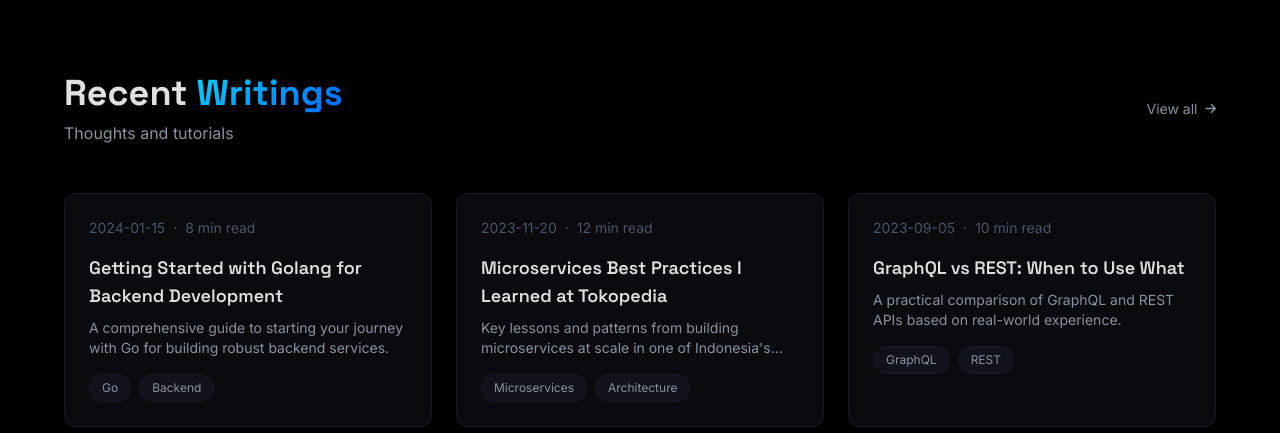
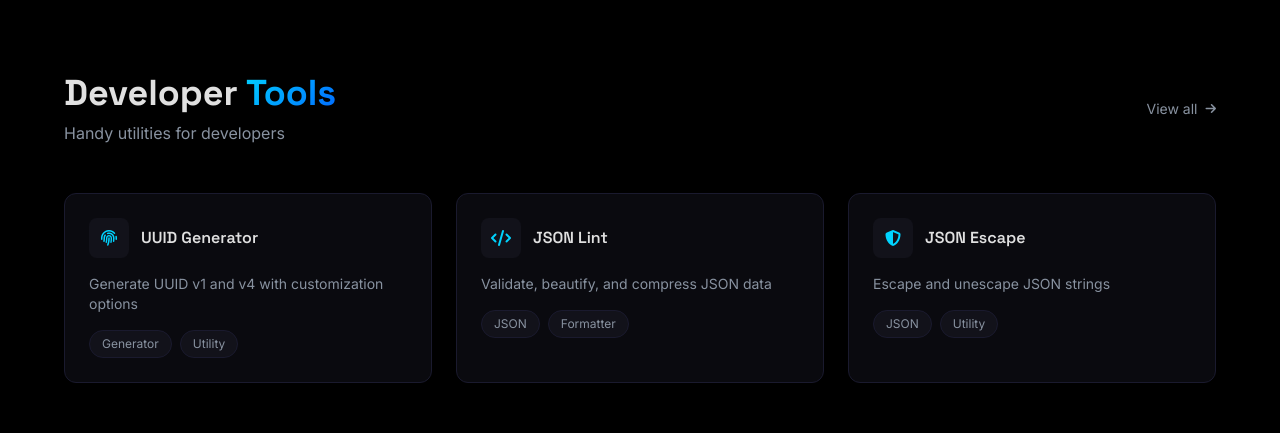
Before and after one commit to aliirsyaadn/website, a SvelteKit app: page / in a window 1280 px wide. Shown: the part 1345-1778 px from the top of the page. Built offline with nearby package versions, Linux system fonts and the light colour scheme.

Commit message:
feat: enhance modern background graphics, add tools preview, and polish about page

```diff
--- a/src/app.css
+++ b/src/app.css
@@ -182,6 +182,27 @@ h6 {
     100% {
         background-position: 0% 100%;
     }
+}
+
+/* Fun Mode floating blobs */
+.blob-shape {
+    position: absolute;
+    border-radius: 50%;
+    filter: blur(40px);
+    z-index: -1;
+    opacity: 0.8;
+    animation: float-blob 20s infinite alternate ease-in-out;
+}
+
+.blob-1 { background: var(--accent); width: 600px; height: 600px; top: -10%; left: -10%; animation-delay: 0s; }
+.blob-2 { background: var(--gradient-mid); width: 700px; height: 700px; bottom: -20%; right: -10%; animation-delay: -5s; }
+.blob-3 { background: var(--gradient-end); width: 500px; height: 500px; top: 30%; left: 50%; transform: translateX(-50%); animation-delay: -10s; }
+
+@keyframes float-blob {
+    0% { transform: translate(0, 0) scale(1) rotate(0deg); }
+    33% { transform: translate(50px, -50px) scale(1.05) rotate(5deg); }
+    66% { transform: translate(-30px, 40px) scale(0.95) rotate(-5deg); }
+    100% { transform: translate(0, 0) scale(1) rotate(0deg); }
 }
 
 /* Noise texture overlay */
--- a/src/components/tools/ToolInput.svelte
+++ b/src/components/tools/ToolInput.svelte
@@ -13,9 +13,10 @@
 
 <div class="tool-input-wrapper">
     {#if label}
-        <label class="tool-label">{label}</label>
+        <label for="tool-input-{value}" class="tool-label">{label}</label>
     {/if}
     <input
+        id="tool-input-{value}"
         {type}
         bind:value
         {placeholder}
--- a/src/components/tools/ToolSelect.svelte
+++ b/src/components/tools/ToolSelect.svelte
@@ -4,10 +4,10 @@
 
 <div class="tool-select-wrapper">
     {#if label}
-        <label class="tool-label">{label}</label>
+        <label for="tool-select-{value}" class="tool-label">{label}</label>
     {/if}
     <div class="select-container">
-        <select bind:value {disabled} class="tool-select">
+        <select id="tool-select-{value}" bind:value {disabled} class="tool-select">
             {#each options as option}
                 <option value={option.value}>{option.label}</option>
             {/each}
--- a/src/components/tools/ToolTextarea.svelte
+++ b/src/components/tools/ToolTextarea.svelte
@@ -12,9 +12,10 @@
 
 <div class="tool-textarea-wrapper">
     {#if label}
-        <label class="tool-label">{label}</label>
+        <label for="tool-textarea-{value}" class="tool-label">{label}</label>
     {/if}
     <textarea
+        id="tool-textarea-{value}"
         bind:value
         {placeholder}
         {rows}
--- a/src/routes/+layout.svelte
+++ b/src/routes/+layout.svelte
@@ -32,22 +32,21 @@
 
     <!-- Dynamic Backgrounds -->
     {#if themeState.value === "serious"}
-        <!-- Serious Mode: Subtle Glowing Grid -->
-        <div
-            class="fixed inset-0 bg-serious-grid pointer-events-none opacity-40"
-        ></div>
-        <div
-            class="glow-orb fixed top-0 left-0 w-[500px] h-[500px] bg-emerald-500/20 rounded-full blur-[100px] pointer-events-none -translate-x-1/2 -translate-y-1/2 animate-glow-pulse"
-        ></div>
-        <div
-            class="glow-orb fixed bottom-0 right-0 w-[600px] h-[600px] bg-blue-500/10 rounded-full blur-[120px] pointer-events-none translate-x-1/3 translate-y-1/3 animate-glow-pulse opacity-70"
-            style="animation-delay: 2s;"
-        ></div>
+        <!-- Serious Mode -->
+        <div class="fixed inset-0 bg-serious-grid pointer-events-none opacity-30"></div>
+        <div class="fixed inset-0 bg-noise pointer-events-none opacity-[0.03] mix-blend-overlay"></div>
+        <div class="glow-orb fixed top-[-10%] left-[-10%] w-[600px] h-[600px] rounded-full blur-[120px] pointer-events-none opacity-20" style="background: var(--accent);"></div>
+        <div class="glow-orb fixed bottom-[-10%] right-[-10%] w-[600px] h-[600px] rounded-full blur-[120px] pointer-events-none opacity-20" style="background: var(--gradient-end);"></div>
+        <div class="glow-orb fixed top-[30%] left-[50%] -translate-x-1/2 w-[500px] h-[500px] rounded-full blur-[120px] pointer-events-none opacity-[0.08]" style="background: var(--terminal-green);"></div>
     {:else}
-        <!-- Fun Mode: Animated Mesh Gradient -->
-        <div
-            class="fixed inset-0 pointer-events-none mesh-gradient opacity-90"
-        ></div>
+        <!-- Fun Mode -->
+        <div class="fixed inset-0 pointer-events-none mesh-gradient opacity-70"></div>
+        <div class="fixed inset-0 pointer-events-none overflow-hidden">
+           <div class="blob-shape blob-1"></div>
+           <div class="blob-shape blob-2"></div>
+           <div class="blob-shape blob-3"></div>
+        </div>
+        <div class="fixed inset-0 bg-white/30 backdrop-blur-[60px] pointer-events-none"></div>
     {/if}
 
     <!-- Floating Navigation -->
--- a/src/routes/+page.svelte
+++ b/src/routes/+page.svelte
@@ -3,9 +3,11 @@
     import { reveal } from "$lib/animations";
     import projects from "../data/projects.json";
     import blogs from "../data/blogs.json";
+    import tools from "../data/tools.json";
 
     let featuredProjects = projects.filter((p) => p.featured).slice(0, 3);
     let recentBlogs = blogs.slice(0, 3);
+    let featuredTools = tools.slice(0, 3);
 
     const socialLinks = [
         {
@@ -205,6 +207,60 @@
     </div>
 </section>
 
+<!-- Tools Preview Section -->
+<section class="py-24 px-6 relative z-10" use:reveal={{ duration: "0.8s", distance: "40px" }}>
+    <div class="max-w-6xl mx-auto">
+        <div class="flex items-center justify-between mb-12">
+            <div>
+                <h2 class="text-3xl sm:text-4xl font-display font-bold mb-2">
+                    Developer <span class="text-accent-gradient">Tools</span>
+                </h2>
+                <p style="color: var(--text-secondary);">
+                    Handy utilities for developers
+                </p>
+            </div>
+            <a href="/tools" class="link-hover text-sm flex items-center gap-2">
+                View all <i class="fa-solid fa-arrow-right text-xs"></i>
+            </a>
+        </div>
+
+        <div class="grid grid-cols-1 md:grid-cols-2 lg:grid-cols-3 gap-6">
+            {#each featuredTools as tool, i}
+                <a
+                    href="/tools/{tool.slug}"
+                    class="card p-6 stagger-item block group"
+                    style="animation-delay: {i * 0.1}s"
+                >
+                    <div class="flex items-center gap-3 mb-4">
+                        <div
+                            class="w-10 h-10 rounded-lg flex items-center justify-center transition-transform group-hover:scale-110"
+                            style="background: var(--bg-tertiary);"
+                        >
+                            <i class={tool.icon} style="color: var(--accent);"></i>
+                        </div>
+                        <h3
+                            class="font-display font-semibold transition-colors group-hover:text-accent"
+                            style="color: var(--text-primary);"
+                        >
+                            {tool.title}
+                        </h3>
+                    </div>
+
+                    <p class="text-sm mb-4 line-clamp-3" style="color: var(--text-secondary);">
+                        {tool.description}
+                    </p>
+
+                    <div class="flex flex-wrap gap-2">
+                        {#each tool.tags as tag}
+                            <span class="tag">{tag}</span>
+                        {/each}
+                    </div>
+                </a>
+            {/each}
+        </div>
+    </div>
+</section>
+
 <!-- Recent Blogs Section -->
 <section
     class="py-24 px-6 relative z-10"
--- a/src/routes/about/+page.svelte
+++ b/src/routes/about/+page.svelte
@@ -82,12 +82,12 @@
                 </div>
                 <!-- Decorative elements -->
                 <div
-                    class="absolute -bottom-4 -right-4 w-24 h-24 rounded-xl -z-10"
-                    style="background: var(--accent); opacity: 0.2;"
+                    class="absolute -bottom-6 -right-6 w-32 h-32 rounded-2xl -z-10"
+                    style="background: var(--accent); opacity: 0.15;"
                 ></div>
                 <div
-                    class="absolute -top-4 -left-4 w-16 h-16 rounded-xl -z-10"
-                    style="background: var(--accent); opacity: 0.1;"
+                    class="absolute -top-6 -left-6 w-24 h-24 rounded-2xl -z-10"
+                    style="background: var(--gradient-end); opacity: 0.1;"
                 ></div>
             </div>
 
@@ -146,19 +146,13 @@
                 <!-- CTA -->
                 <div class="flex justify-center lg:justify-start gap-4">
                     <a
-                        href="mailto:aliirsyaadn@gmail.com"
+                        href="https://linkedin.com/in/aliirsyaadn"
+                        target="_blank"
+                        rel="noopener noreferrer"
                         class="btn-primary inline-flex items-center gap-2"
                     >
-                        <i class="fa-solid fa-envelope"></i>
+                        <i class="fa-brands fa-linkedin"></i>
                         Contact Me
-                    </a>
-                    <a
-                        href="/resume.pdf"
-                        target="_blank"
-                        class="btn-secondary inline-flex items-center gap-2"
-                    >
-                        <i class="fa-solid fa-download"></i>
-                        Resume
                     </a>
                 </div>
             </div>
--- a/svelte.config.js
+++ b/svelte.config.js
@@ -2,6 +2,18 @@ import { vitePreprocess } from '@sveltejs/vite-plugin-svelte';
 import adapter from '@sveltejs/adapter-vercel';
 import { mdsvex, escapeSvelte } from 'mdsvex';
 import { createHighlighter } from 'shiki';
+
+let highlighterPromise = null;
+
+async function getHighlighter() {
+  if (!highlighterPromise) {
+    highlighterPromise = createHighlighter({
+      themes: ['poimandres'],
+      langs: ['javascript', 'typescript', 'svelte', 'css', 'html', 'json', 'yaml', 'markdown', 'bash', 'shell', 'go', 'protobuf', 'graphql']
+    });
+  }
+  return highlighterPromise;
+}
 
 /** @type {import('@sveltejs/kit').Config} */
 const config = {
@@ -18,10 +30,7 @@ const config = {
           if (lang === 'mermaid') {
             return `{@html \`<pre class="mermaid">${escapeSvelte(code)}</pre>\` }`;
           }
-          const highlighter = await createHighlighter({
-            themes: ['poimandres'],
-            langs: ['javascript', 'typescript', 'svelte', 'css', 'html', 'json', 'yaml', 'markdown', 'bash', 'shell', 'go', 'protobuf', 'graphql']
-          });
+          const highlighter = await getHighlighter();
           const html = escapeSvelte(highlighter.codeToHtml(code, { lang, theme: 'poimandres' }));
           return `{@html \`${html}\` }`;
         }
```
